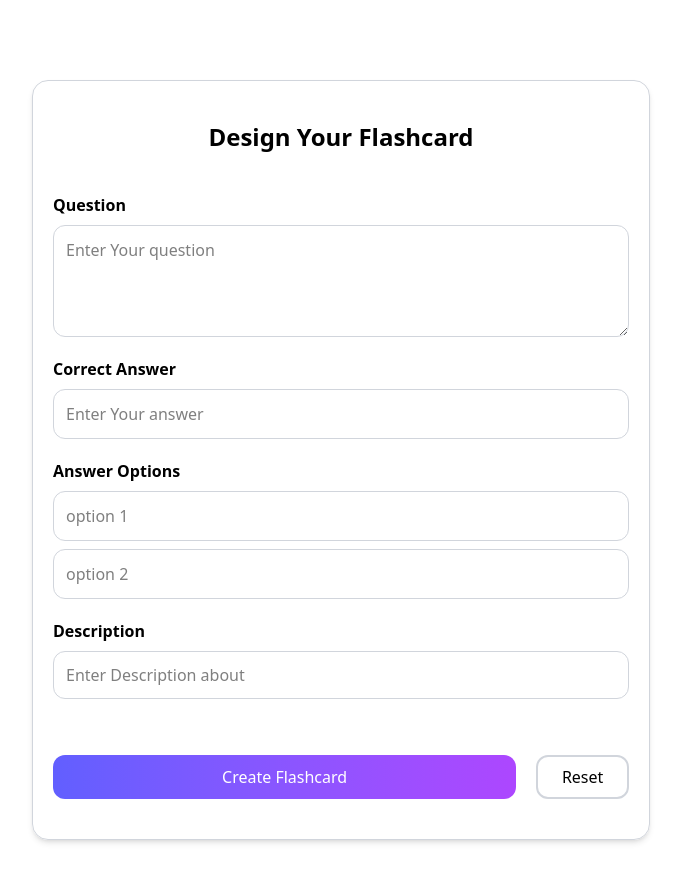
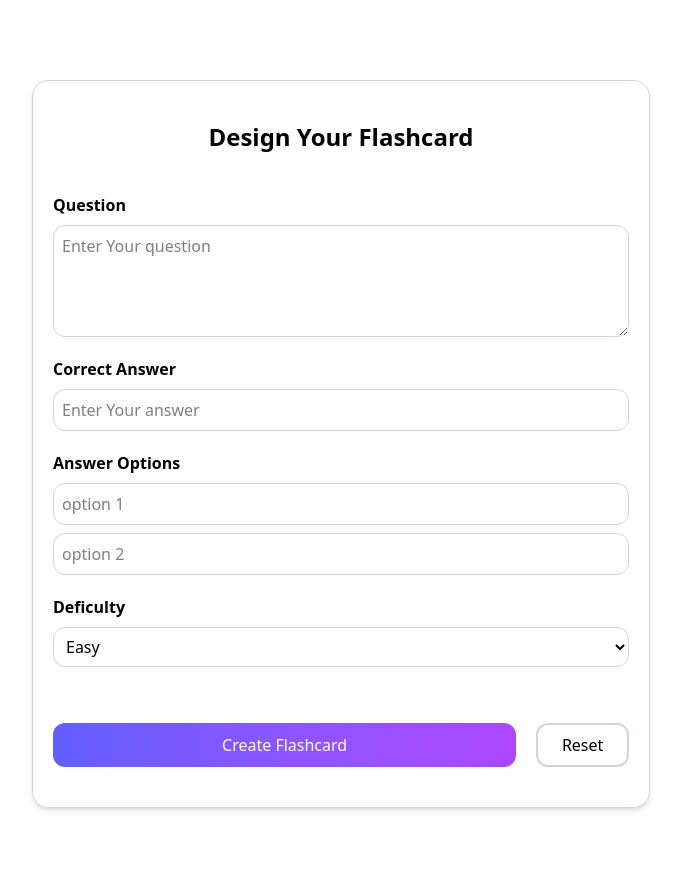
Before and after one commit to himathace/Quiz, a Next.js app: page /flashcards/1/add in a window 1280 px wide. Shown: the top 882 px of the page, without its empty margins (299-980 px from the left). Built offline with nearby package versions, Linux system fonts and the light colour scheme.

Commit message:
feat: add deficulty

```diff
--- a/app/api/addFlash/route.js
+++ b/app/api/addFlash/route.js
@@ -7,7 +7,7 @@ export async function POST (request){
         const update=await request.json()
         await Deck.findByIdAndUpdate(
             update.document,
-            {$push:{cards:{quiz:update.question,answer:update.Answer}}}
+            {$push:{cards:{quiz:update.question,answer:update.Answer,deficulty:update.flashdificulty}}}
 
         )
         return Response.json({message:"card added"})
--- a/app/api/newdeck/route.js
+++ b/app/api/newdeck/route.js
@@ -4,4 +4,5 @@ export async function POST(request){
     const data=await request.json()
     const newdeck=new Deck({title:data.title,cards:[]})
     await newdeck.save()
+    return Response.json({message:"deck add"})
 }
--- a/app/components/Flash.js
+++ b/app/components/Flash.js
@@ -15,8 +15,11 @@ const Flash=({xx})=>{
                         {xx.quiz}
                     </div>
                     <div className="flex justify-between w-full mt-auto text-xs">
-                        <div className="w-9 h-5 bg-lime-300 rounded-xl flex justify-center items-center">
-                            <p>Easy</p>
+                        <div className="w-9 h-5 flex justify-center items-center">
+                            <p className={`rounded-xl p-1 ${
+                                xx.deficulty==="Easy" ? "bg-lime-500" :
+                                xx.deficulty==="Medium" ? "bg-yellow-500": "bg-red-500"
+                            }`}>{xx.deficulty}</p>
                         </div>
                         <p className="text-gray-600">Click to Flip</p>
                     </div>
--- a/app/flashcards/[deck]/add/page.js
+++ b/app/flashcards/[deck]/add/page.js
@@ -7,6 +7,8 @@ const fetchdata=async(formdata)=>{
         const deckc=formdata.get("deck")
         const userquestion=formdata.get("qu")
         const useranswer=formdata.get("answer")
+        const carddificalty=formdata.get("deficult")
+
         const userdata=await fetch("http://localhost:3000/api/addFlash",{
             method:"POST",
             headers:{
@@ -15,7 +17,8 @@ const fetchdata=async(formdata)=>{
             body:JSON.stringify({
                 question:userquestion,
                 Answer:useranswer,
-                document:deckc
+                document:deckc,
+                flashdificulty:carddificalty
             })
 
         })
@@ -46,18 +49,23 @@ const Add=async({params})=>{
                     <h1 className="text-center text-2xl font-semibold mb-10">Design Your Flashcard</h1>
 
                         <label className="mb-2 font-semibold">Question</label>
-                        <textarea type="text" placeholder="Enter Your question" name="qu" className="w-xl border p-3 h-28 ring-0 focus:ring-1 border-gray-300 focus:outline-none focus:border-purple-700   rounded-xl mb-5"></textarea>
+                        <textarea type="text" placeholder="Enter Your question" name="qu" className="w-xl border p-2 h-28 ring-0 focus:ring-1 border-gray-300 focus:outline-none focus:border-purple-700   rounded-xl mb-5"></textarea>
 
                         <input type="hidden" name="deck" value={deck} />
 
                         <label className="mb-2 font-semibold">Correct Answer</label>
-                        <input type="text" name="answer" placeholder="Enter Your answer" className="w-full p-3 border border-gray-300 focus:ring-1 focus:outline-none focus:border-purple-700 rounded-xl mb-5 "></input>
+                        <input type="text" name="answer" placeholder="Enter Your answer" className="w-full p-2 border border-gray-300 focus:ring-1 focus:outline-none focus:border-purple-700 rounded-xl mb-5 "></input>
 
                         <label className="mb-2 font-semibold">Answer Options</label>
-                        <input type="text" placeholder="option 1" className="w-full p-3 border border-gray-300 focus:ring-1 focus:outline-none focus:border-purple-700 rounded-xl mb-2 "></input>
-                        <input type="text" placeholder="option 2" className="w-full p-3 border border-gray-300 focus:ring-1 focus:outline-none focus:border-purple-700 rounded-xl mb-5 "></input>
-                        <label className="mb-2 font-semibold">Description</label>
-                        <input type="text" placeholder="Enter Description about" className="h-12 border border-gray-300 focus:ring-1 focus:outline-none focus:border-purple-700 rounded-xl p-3" />
+                        <input type="text" placeholder="option 1" className="w-full p-2 border border-gray-300 focus:ring-1 focus:outline-none focus:border-purple-700 rounded-xl mb-2 "></input>
+                        <input type="text" placeholder="option 2" className="w-full p-2 border border-gray-300 focus:ring-1 focus:outline-none focus:border-purple-700 rounded-xl mb-5 "></input>
+                        <label className="mb-2 font-semibold">Deficulty</label>
+                        {/* <input type="text" placeholder="Enter Description about" className="h-12 border border-gray-300 focus:ring-1 focus:outline-none focus:border-purple-700 rounded-xl p-3" /> */}
+                        <select className="h-10 border border-gray-300 focus:ring-1 focus:outline-none focus:border-purple-700 rounded-xl pl-2" name="deficult">
+                            <option>Easy</option>
+                            <option>Medium</option>
+                            <option>Hard</option>
+                        </select>
 
 
                         <div className="flex justify-between mt-14 gap-x-5">
--- a/models/Deck.js
+++ b/models/Deck.js
@@ -18,14 +18,17 @@ const cardsschema=new mongoose.Schema({
     },
     answer:{
         type:String,
+    },
+    deficulty:{
+        type:String
     }
+
 })
 
 
 const displaydeck=new mongoose.Schema({
     title:String,
     cards:[cardsschema]
-
 })
 
 export default mongoose.models.Deck || mongoose.model("Deck",displaydeck)
```
